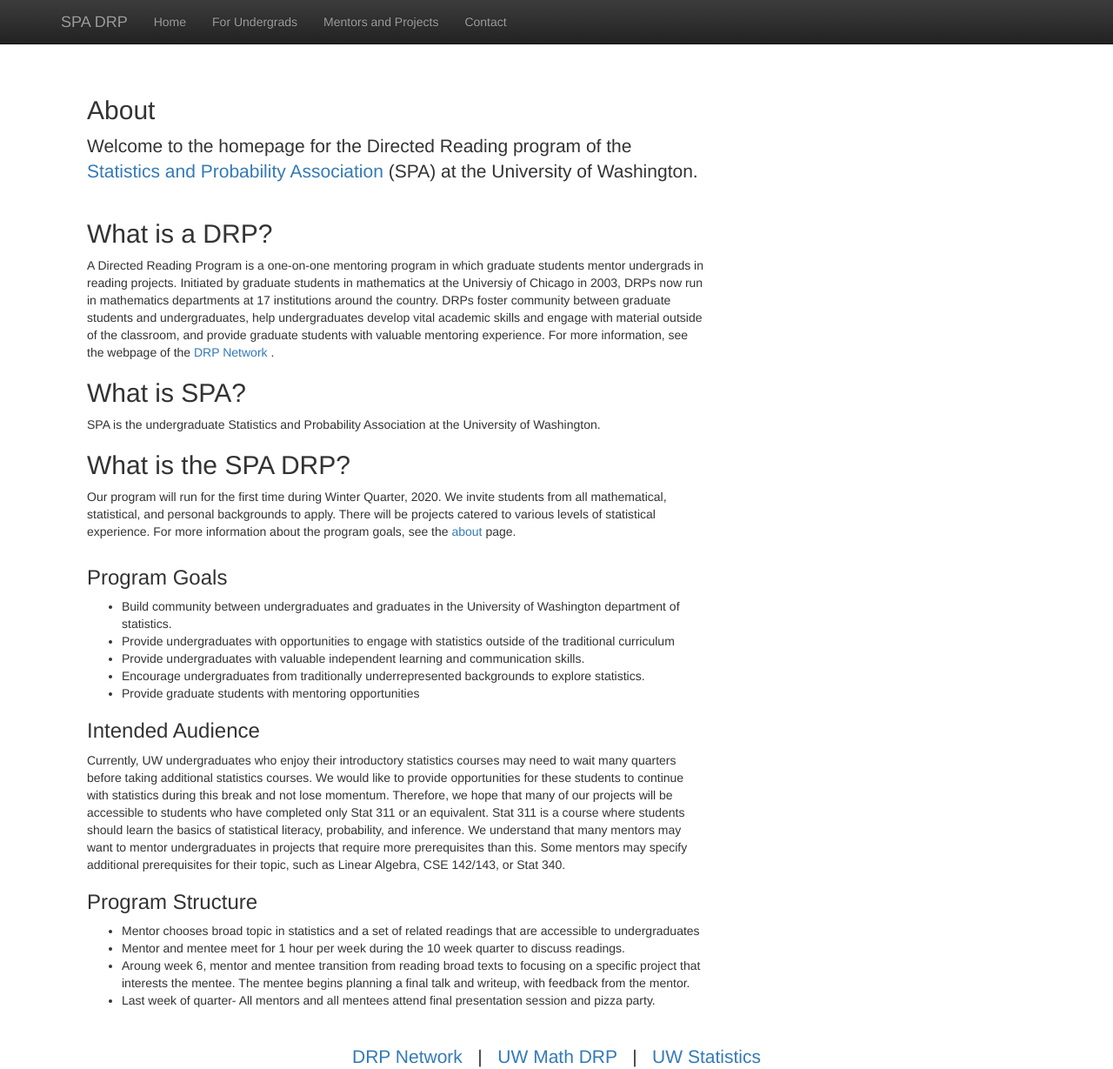
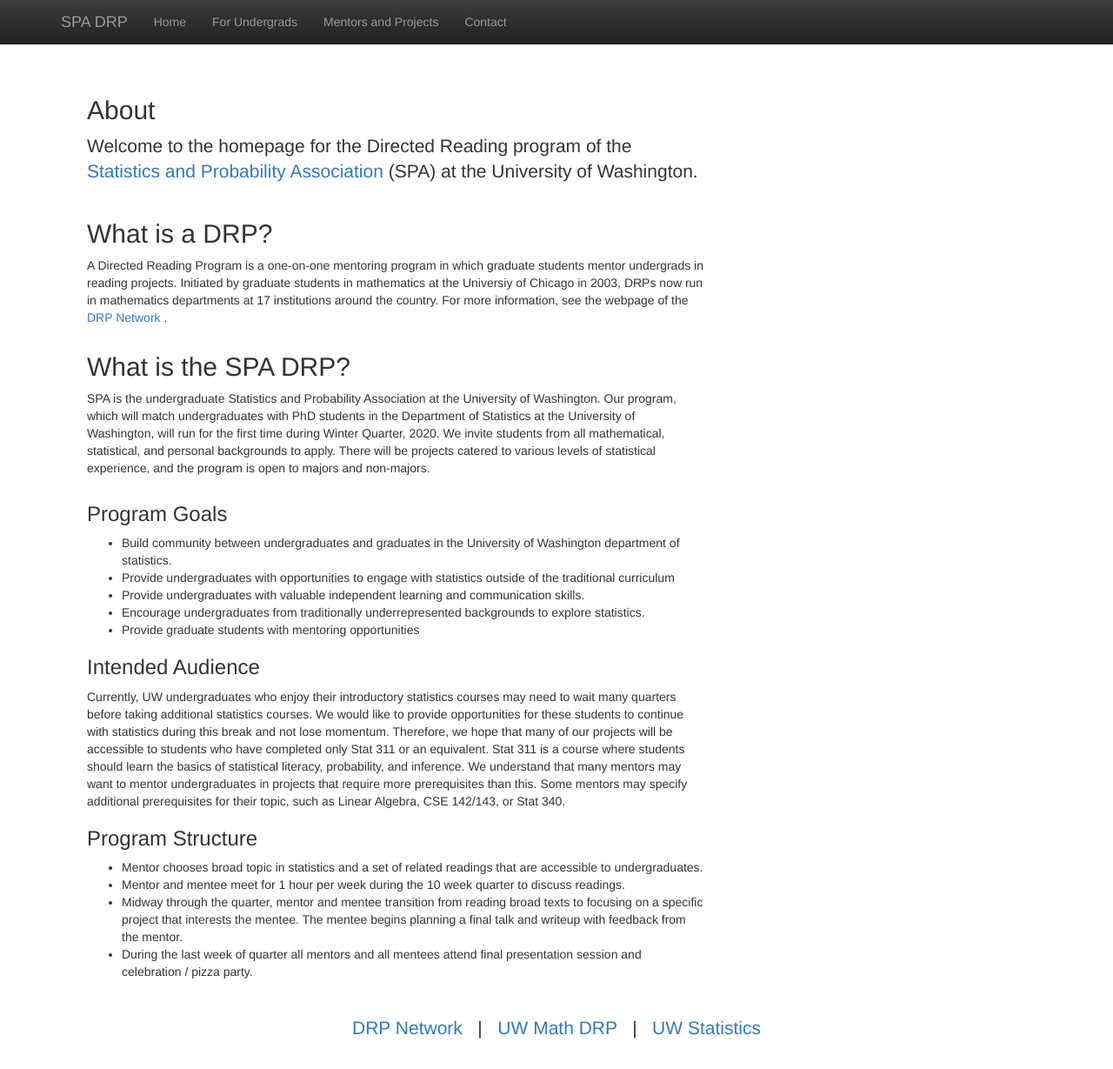
Before and after one commit to anna-neufeld/spa_drp, a Jekyll site: the page built from index.html, in a window 1280 px wide and 1229 px high. Shown: the whole window at 87% size. Built offline with Jekyll 4.4.1, drawn with Linux system fonts in a browser that asks for light colours; nearby versions of some CDN libraries; library files that are not in the unit come from our copies.

Commit message:
modifyinh home page

```diff
--- a/index.html
+++ b/index.html
@@ -18,23 +18,20 @@
  A Directed Reading Program is a one-on-one mentoring program in which graduate students mentor
  undergrads in reading projects. Initiated by graduate students in mathematics at the
  Universiy of Chicago in 2003, DRPs now run in mathematics departments at 17 institutions around
- the country. DRPs foster community between graduate
- students and undergraduates, help undergraduates develop vital academic skills and engage with material
- outside of the classroom, and provide graduate students with valuable mentoring experience. For more information, see the webpage of the <a href = "https://www.drp-network.org/"> DRP Network </a>.
+ the country. For more information, see the webpage of the <a href = "https://www.drp-network.org/"> DRP Network </a>.
   </p>
-  <h2 class="featurette-heading">What is SPA? </h2>
+  </div>
+<div class="col-md-8">
+  <h2 class="featurette-heading">What is the SPA DRP? </h2>
   <p>
-    SPA is the undergraduate Statistics and Probability Association at the University of Washington.
-    </p>
-      <h2 class="featurette-heading">What is the SPA DRP? </h2>
-      <p>
-        Our program will run for the first time during Winter Quarter, 2020. We invite students
-        from all mathematical, statistical, and personal backgrounds
-        to apply. There will be projects catered to various levels of
-         statistical experience. For more information about the program goals, see the <a href="https://anna-neufeld.github.io/spa_drp/about.html"> about </a> page.
+    SPA is the undergraduate Statistics and Probability Association at the University of Washington. Our program,
+    which will match undergraduates with PhD students in the Department of Statistics at the University of Washington,
+  will run for the first time during Winter Quarter, 2020. We invite students
+    from all mathematical, statistical, and personal backgrounds
+    to apply. There will be projects catered to various levels of
+    statistical experience, and the program is open to majors and non-majors.
 </p>
 </div>
-
 <div class="col-md-8">
 <p>
 <h3> Program Goals</h3>
@@ -63,12 +60,13 @@
 <h3> Program Structure</h3>
 <p>
 <ul>
-<li> Mentor chooses broad topic in statistics and a set of related readings that are accessible to undergraduates </li>
+<li> Mentor chooses broad topic in statistics and a set of related readings that are accessible to undergraduates. </li>
 <li> Mentor and mentee meet for 1 hour per week during the 10 week quarter to discuss readings. </li>
-<li> Aroung week 6, mentor and mentee transition from reading broad texts to focusing on a specific project
-that interests the mentee. The mentee begins planning a final talk and writeup, with feedback
+<li> Midway through the quarter, mentor and mentee transition from reading broad texts to focusing on a specific project
+that interests the mentee. The mentee begins planning a final talk and writeup with feedback
 from the mentor. </li>
-<li> Last week of quarter- All mentors and all mentees attend final presentation session and pizza party. </li>
+<li> During the last week of quarter all mentors and all mentees attend final presentation session
+   and celebration / pizza party. </li>
 </ul>
 </p>
 </div>
```
